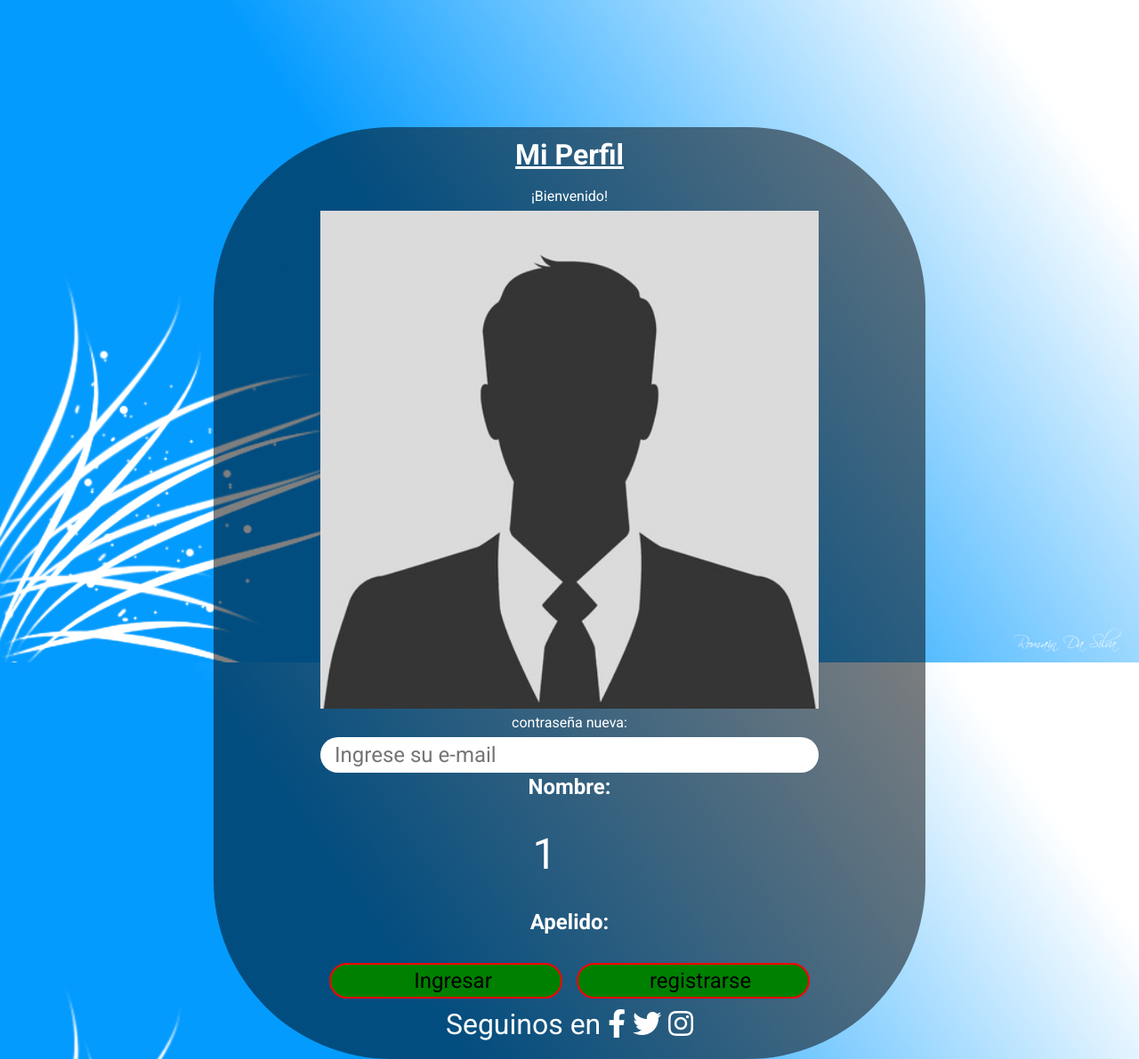
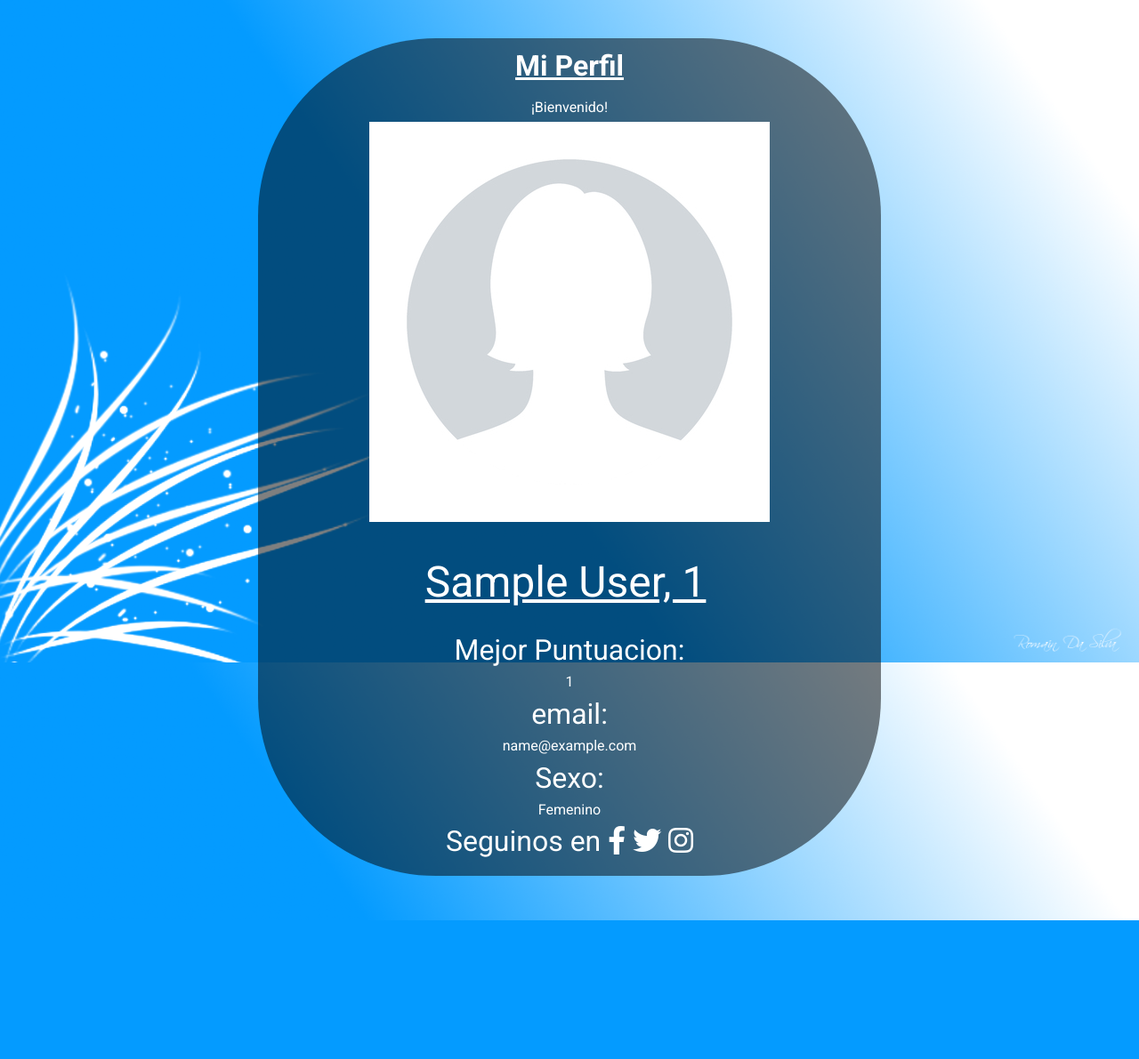
Before and after one commit to erickvaernet/ProyectoLab4, a PHP site: page /perfil.php in a window 1280 px wide. Shown: the part 55-1246 px from the top of the page at 89% size. After the commit the page ends 1090 px from the top, so only its background shows below. Run offline with PHP 8.4, Linux system fonts and the light colour scheme; the visitor is signed in with stand-in values (Sample User, id 1).

Commit message:
todo funcional menos top

```diff
--- a/css/style.css
+++ b/css/style.css
@@ -762,3 +762,11 @@ footer .servicios i {
   }
 }
 /*# sourceMappingURL=style.css.map */
+
+
+/*--------PERFIL--------*/
+div.atrib_perfil{
+  font-size: 1.5rem;
+  color: green;
+
+}
--- a/perfil.php
+++ b/perfil.php
@@ -4,7 +4,7 @@
     if(!$_SESSION['activa']) header('Location: mensaje.php?msj=2');
     else{
         $nombre= $_SESSION['nombre'];
-        $nombre= $_SESSION['apellido'];
+        $apellido= $_SESSION['apellido'];
         $email=$_SESSION['email'];
         $sexo_id=$_SESSION['id_sexo'];
         $mejor_tiempop=$_SESSION['mejor_tiempo'];
@@ -22,6 +22,13 @@
         integrity="sha512-1ycn6IcaQQ40/MKBW2W4Rhis/DbILU74C1vSrLJxCq57o941Ym01SwNsOMqvEBFlcgUa6xLiPY/NS5R+E6ztJQ=="
         crossorigin="anonymous" referrerpolicy="no-referrer" />
     <link rel="stylesheet" href="./css/style.css">
+    <style>
+        div.atrib_perfil{
+            font-size: 2rem;
+            color: white;
+            line-height: 2.5rem;
+        }
+    </style>
 </head>
 <body class="fondo fondo-contacto" style="height: 100vh;">
     <div >
@@ -37,33 +44,49 @@
             </nav>
         </header>
         <main>
-            <div class="contenedor-centrador" style="margin-top: 150px;">
-                <div class="contenedor-contacto" style="width: 800px;">
+            <div class="contenedor-centrador" style="position:relative; bottom:50px">
+                <div class="contenedor-contacto" style="width: 700px;">
                     <form action="#" method="POST" class="form-serv-indiv" style="width: 70%;">
                         <h3 style="font-size:2rem; text-decoration:underline; margin:15px">Mi Perfil</h3>
                         <div class="description">¡Bienvenido!</div>
+                        <div style='text-align:center'>
+                            <?php
+                                if($sexo_id==0){
+                                    print "<img src='./img/avatar_m.jpg' alt='Avatar Masculino' style='max-width:300px'>";
+                                }
+                                else{
+                                    print "<img src='./img/avatar_f.jpg' alt='Avatar Femenino'>";
+                                }
 
-                        <img src="./img/avatar_m.jpg" alt="Avatar Masculino">
+                                print "<p style='text-decoration:underline;position:relative;left: 20px'>$nombre, $apellido</p>"
+                            ?>
 
-                        <label for="email">contraseña nueva:</label>
-                        <input type="email" name="email" id="email" placeholder="Ingrese su e-mail">
+                        </div>
 
                         <div>
-                            <h2>Nombre:</h2>
+                            <div class='atrib_perfil'>Mejor Puntuacion:</div>
                             <?php
-                            print "<p>$nombre</p>";
+                            print "<div>$mejor_tiempop</div>";
                             ?>
                         </div>
 
                         <div>
-                            <h2>Apelido:</h2>
-
+                            <div class='atrib_perfil'>email:</div>
+                            <?php
+                            print "<div>$email</div>";
+                            ?>
                         </div>
 
-                        <div class="contenedor-btn" style="margin-top: 30px;">
-                            <input id="enviar" type="submit" value="Ingresar" name="enviar" style="width: 50%;">
-                            <a href="./signup.php" style="width: 50%;"><input type="button" value="registrarse" style="width: 100%;"></a>
+
+                        <div>
+                            <div class='atrib_perfil'>Sexo:</div>
+                            <?php
+                            $sexo_id==0?
+                                print "<div>Masculino</div>":
+                                print "<div>Femenino</div>";
+                            ?>
                         </div>
+
 
                     </form>
 
```
Also changed, not shown: css/style2.css (line endings or trailing spaces).
